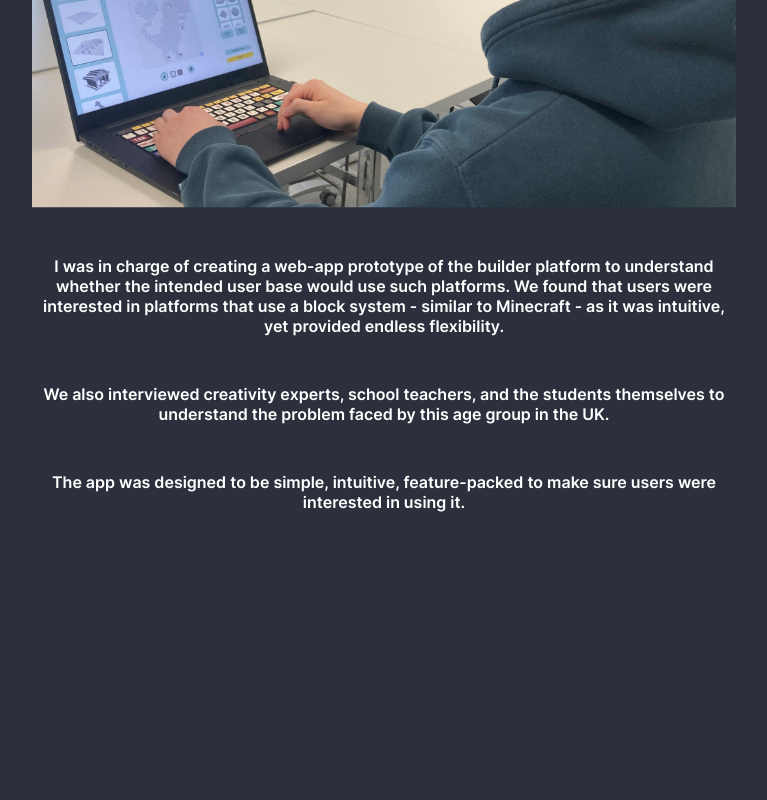
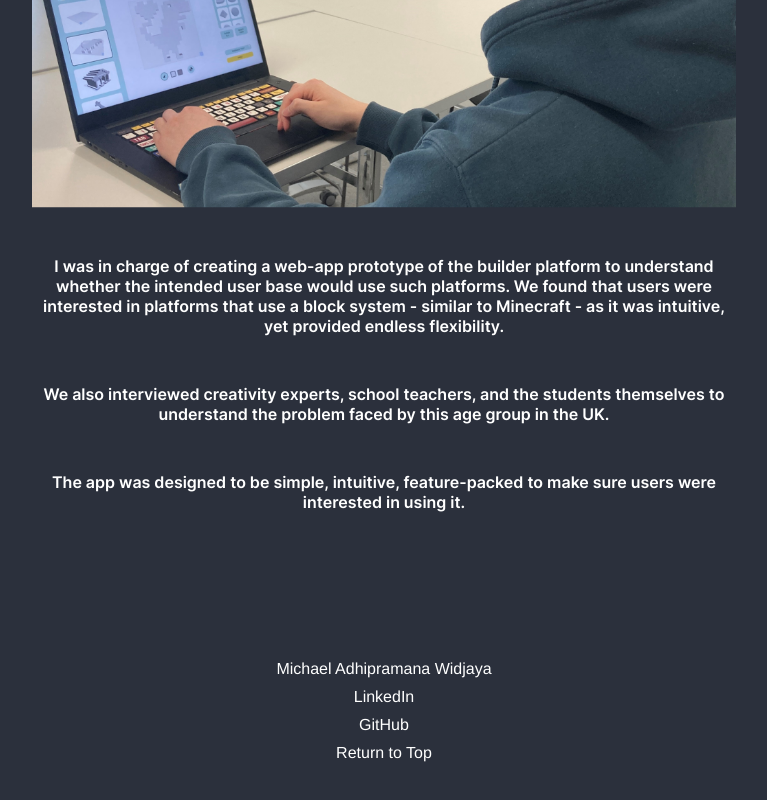
Before and after one commit to idkkk11/idkkk11.github.io, a Vue app: page /3d in a window 1280 px wide. Shown: the part 1897-2697 px from the top of the page, without its empty margins (256-1023 px from the left). Before the commit the page ends 2529 px from the top, so only its background shows below. Built offline with nearby package versions, Linux system fonts and the light colour scheme; what v-smooth-scroll would draw is missing.

Commit message:
minor wording fixes

```diff
--- a/src/assets/style.css
+++ b/src/assets/style.css
@@ -12,7 +12,7 @@ body {
 
 .content {
     display: flex;
-    padding: 15vh 0;
+    padding: 15vh 0 0 0;
     width: 55vw;
     flex-direction: column;
     justify-content: center;
--- a/src/components/FooterSection.vue
+++ b/src/components/FooterSection.vue
@@ -3,23 +3,37 @@
         Michael Adhipramana Widjaya
         <a href="https://www.linkedin.com/in/michaelwidjaya/ " target="_blank">LinkedIn</a>
         <a href="https://github.com/idkkk11" target="_blank"> GitHub </a>
+        <div id="to-top" @click="toTop">Return to Top</div>
+
     </div>
 </template>
 
 <script>
 export default {
-    name: "FooterSection"
+    name: "FooterSection",
+    methods: {
+        scrollToTop() {
+            window.scrollTo(0,0);
+        },
+        toTop: function () {
+        window.scrollTo({
+          top: 0,
+          behavior: "smooth"
+        });
+      },
+    }
 }
 </script>
 
 <style>
 .footer {
     display: flex;
-    padding: 100px 0px;
+    padding: 100px 0 5vh 0;
     flex-direction: column;
     justify-content: center;
     align-items: center;
     gap: 10px;
     color: #FFF;
+    font-size: min(max(1.25vw, 12px),20px);
 }
 </style>
--- a/src/components/LandingArea.vue
+++ b/src/components/LandingArea.vue
@@ -1,7 +1,7 @@
 <template>
     <div class='landing'>
         <div class='video-player'>
-            <video  class='landing-video' autoPlay muted loop>
+            <video  class='landing-video' autoPlay muted loop playsinline="">
                 <source src="@/assets/videos/websiteLanding.mp4" type="video/mp4" />
             </video>
         </div>
--- a/src/views/AboutView.vue
+++ b/src/views/AboutView.vue
@@ -12,7 +12,7 @@
 
           <p>Beyond that, I love photography and cooking!</p>
 
-          <p>Find my CV here and thanks for visiting my site.</p>
+          <p>Thanks for visiting my site.</p>
         </div>
         <div class="about-text-bottom">
           <div class="skill-row">
--- a/src/views/projects/Project3D.vue
+++ b/src/views/projects/Project3D.vue
@@ -22,6 +22,7 @@
         <div class="bodyText">
             The app was designed to be simple, intuitive, feature-packed to make sure users were interested in using it.
         </div>
+        <FooterSection></FooterSection>
       </div>
     </div>
 </template>
@@ -29,3 +30,12 @@
 <style>
    @import  '/src/assets/style.css';
 </style>
+
+<script>
+import FooterSection from '@/components/FooterSection.vue';
+export default {
+    components: {
+    FooterSection
+}
+}
+</script>
```
